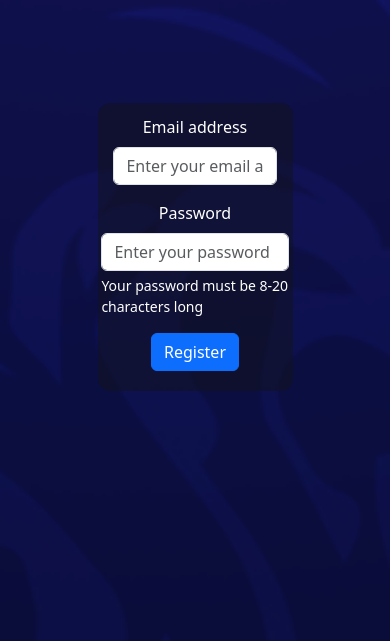
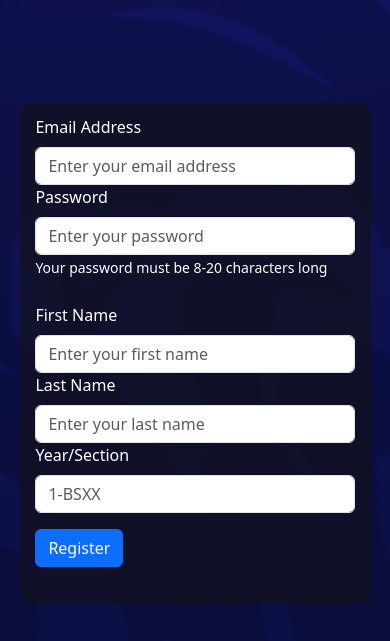
Before and after one commit to yunchan29/AriseWebsite, a website with bundled scripts: page memberReg.html in a window 390 px wide. Shown: the part 97-738 px from the top of the page. Built offline with nearby package versions, Linux system fonts and the light colour scheme.

Commit message:
registration form update
dagdag inputs pero di parin maconnect sa firestore :(

```diff
--- a/Stylesheets/style.css
+++ b/Stylesheets/style.css
@@ -200,18 +200,34 @@ section{
 
   }
   .memberRegistration{
-    background:rgba(18, 18, 29, 0.5);
+    background:rgba(18, 18, 29, 0.7);
 
     border-radius: 12px;
     color:white;
     padding:1%;
     z-index: 1;
-    width:50%;
+    width: 40%;
    display:grid;
    place-items: center;
    margin:auto;
 
   }
+  @media(max-width: 600px){
+    .memberRegistration{
+      background:rgba(18, 18, 29, 0.7);
+
+      border-radius: 12px;
+      color:white;
+      padding:1%;
+      z-index: 1;
+      width: 90%;
+     display:grid;
+     place-items: center;
+     margin:auto;
+
+    }
+  }
+
 .divider{
   background-color: transparent;
   height:200px;
--- a/memberReg.html
+++ b/memberReg.html
@@ -26,15 +26,32 @@
           <!--Form-->
           <div class="memberRegistration">
             <h1 id="testing"></h1>
-            <div class="container-fluid justify-content-center text-center mb-3">
-                <label for="email" class="form-label">Email address</label>
+            <div class="container-fluid mb-3">
+
+              <label for="email" class="form-label">Email Address</label>
+              <div class="col-md-8">
                 <input type="email" class="form-control" id="email" placeholder="Enter your email address">
-            </div>
+                   </div>
+
             <label for="password" class="form-label">Password</label>
-<input type="password" id="password" class="form-control" aria-describedby="passwordHelpBlock" placeholder="Enter your password">
-<div id="passwordHelpBlock" class="form-text">
-  Your password must be 8-20 characters long
-</div>
+            <div class="col-md-8"><input type="password" id="password" class="form-control" aria-describedby="passwordHelpBlock" placeholder="Enter your password"></div>
+
+
+
+ <small>Your password must be 8-20 characters long</small><br><br>
+ <label for="firstName" class="form-label">First Name</label>
+ <div class="col-md-8">
+  <input type="firstName" class="form-control" id="firstName" placeholder="Enter your first name">
+ </div>
+
+ <label for="firstName" class="form-label">Last Name</label>
+ <div class="col-md-8"><input type="firstName" class="form-control" id="firstName" placeholder="Enter your last name"></div>
+
+ <label for="firstName" class="form-label">Year/Section</label>
+ <div class="col-md-8"><input type="firstName" class="form-control" id="firstName" placeholder="1-BSXX">
+ </div>
+
+
 
 <!-- Button trigger modal -->
 
@@ -60,6 +77,7 @@
     <button id="btnMain" onclick="registerButton()" class="btn btn-primary mb-3 mt-3">Register</button>
   </div>
 </div>
+
 <!--Scripts-->
 <script type="module" defer src="JavaScript/firebase.js"></script>
 
```
Also changed, not shown: nav.html (+2 -0 lines).
